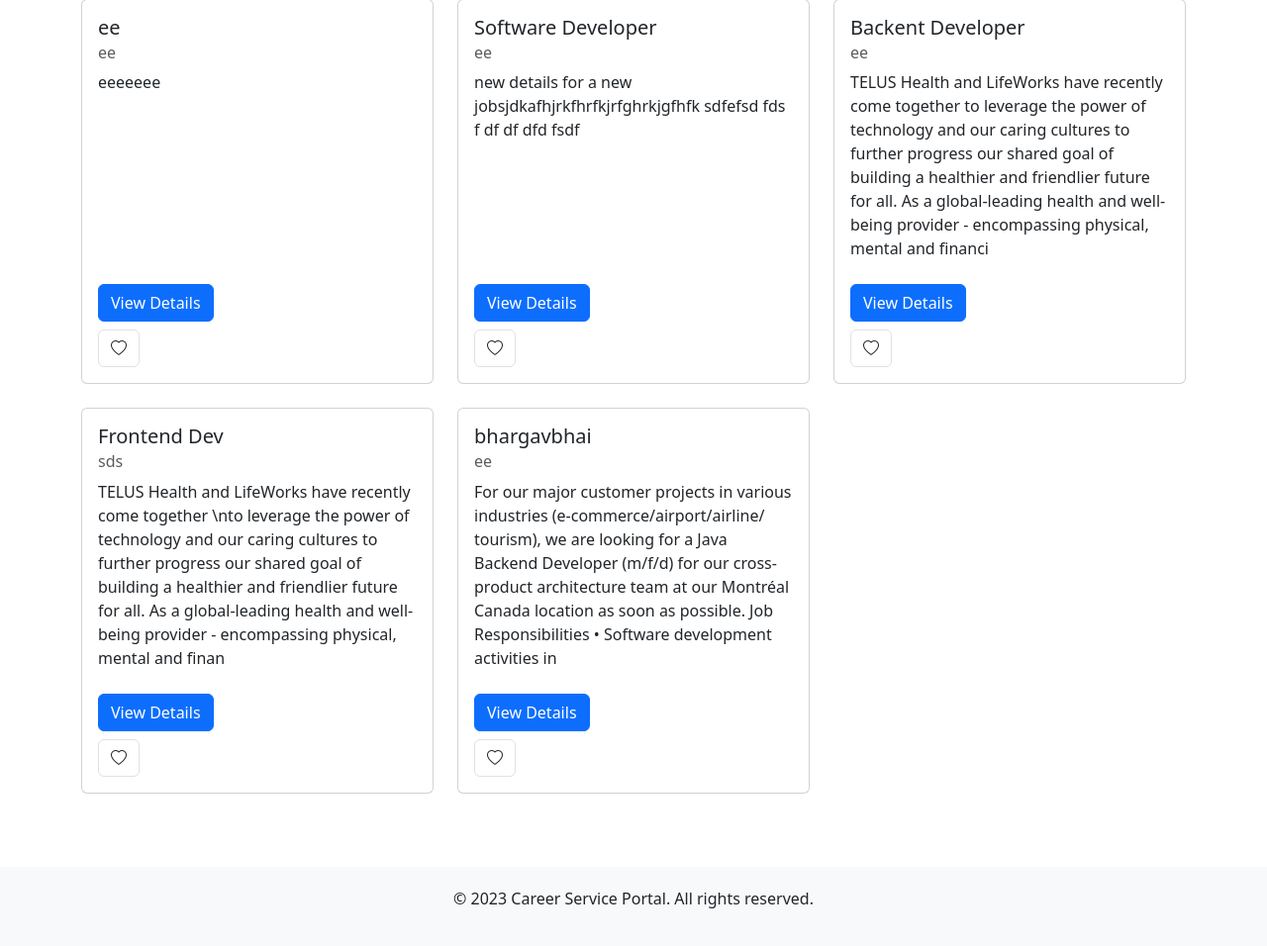
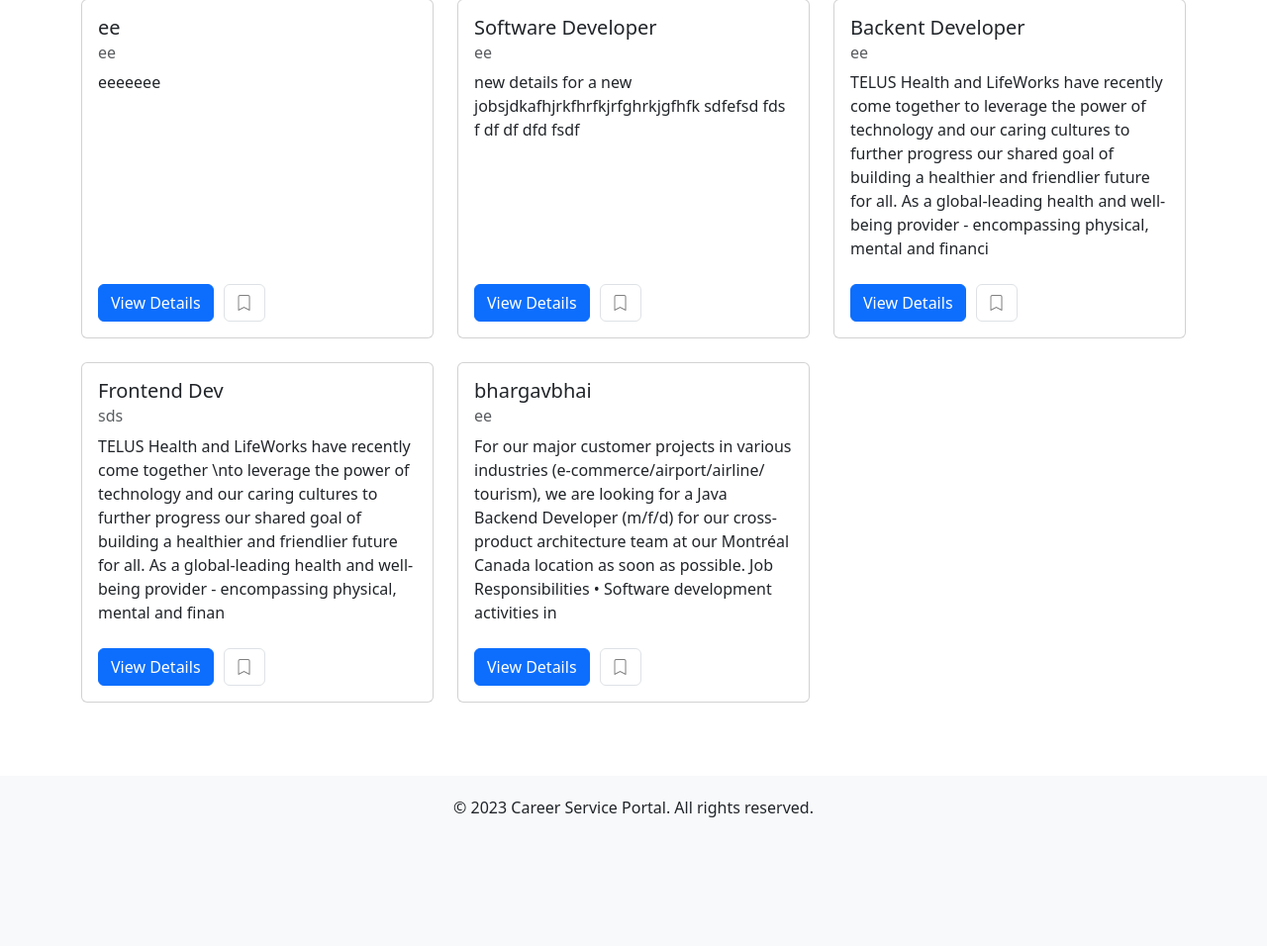
Before and after one commit to harshchauhdary/Job-Portal_SOEN6011_Summer2023, a Django app: template job_portal/templates/candidates/viewJobsTemplate.html in a window 1280 px wide. Shown: the part 177-1133 px from the top of the page at 99% size. After the commit the page ends 1003 px from the top, so only its background shows below. Run offline with Django 4.2, Linux system fonts and the light colour scheme; the template is opened without the code that fills it: values that come from a table or form of the project are taken from there, others are empty; data comes from the database, SQL or seed files in the repository; both versions use the stored data as it was after the commit.

Commit message:
added save animations, security enhancements

```diff
--- a/job_portal/templates/candidates/viewJobTemplate.html
+++ b/job_portal/templates/candidates/viewJobTemplate.html
@@ -23,7 +23,11 @@
 <div class="container mt-4">
   <div class="row justify-content-center">
     <div class="col-md-8 text-center">
-      <a href="apply/{{job.id}}" class="btn btn-primary">Apply</a>
+      {% if has_applied %}
+        <button class="btn btn-primary" disabled>Already Applied!</button>
+      {% else %}
+        <a href="apply/{{job.id}}" class="btn btn-primary">Apply</a>
+      {% endif %}
     </div>
   </div>
 </div>
--- a/job_portal/templates/candidates/viewJobsTemplate.html
+++ b/job_portal/templates/candidates/viewJobsTemplate.html
@@ -24,10 +24,13 @@
               <h5 class="card-title">{{ job.position }}</h5>
               <h6 class="card-subtitle mb-2 text-muted">{{job.employer.companyName}}</h6>
               <p class="card-text flex-grow-1">{{ job.description|slice:300 }}</p> <!-- Allow this item to grow -->
-              <a href="job/{{job.id}}" class="btn btn-primary mt-2 align-self-start">View Details</a> <!-- Add auto margins -->
-              <a href="addSaved/{{job.id}}" class="btn mt-2 align-self-start save-job border">
-                <span class="bi-heart"></span>
-              </a>
+              <div class="d-flex">
+                <a href="job/{{job.id}}" class="btn btn-primary mt-2">View Details</a>
+                <a href="addSaved/{{job.id}}" class="btn mt-2 save-job border save" style="margin-left: 10px;">
+                    <span class="bi bi-bookmark-fill"></span>
+                    <span class="bi bi-bookmark"></span>
+                </a>
+            </div>
             </div>
           </div>
         </div>
@@ -76,10 +79,13 @@
               <h5 class="card-title">{{ job.position }}</h5>
               <h6 class="card-subtitle mb-2 text-muted">{{job.employer.companyName}}</h6>
               <p class="card-text flex-grow-1">{{ job.description|slice:300 }}</p> <!-- Allow this item to grow -->
-              <a href="job/{{job.id}}" class="btn btn-primary mt-2 align-self-start">View Details</a> <!-- Add auto margins -->
-              <a href="removeSaved/{{job.id}}" class="btn mt-2 align-self-start save-job border">
-                <span class=" bi-heart"></span>
-              </a>
+              <div class="d-flex">
+                <a href="job/{{job.id}}" class="btn btn-primary mt-2">View Details</a>
+                <a href="removeSaved/{{job.id}}" class="btn mt-2 save-job border saved" style="margin-left: 10px;">
+                    <span class="bi bi-bookmark-fill"></span>
+                    <span class="bi bi-bookmark"></span>
+                </a>
+            </div>
             </div>
           </div>
         </div>
@@ -88,4 +94,55 @@
     </div>
   </div>
 </div>
+
+<style>
+.save, .saved {
+    transition: transform 0.3s ease; /* transition effect */
+}
+
+.save:hover, .saved:hover {
+    transform: scale(1.2); /* enlarge the icon when hovered */
+}
+
+.save .bi-bookmark-fill, .saved .bi-bookmark {
+    display: none;  /* hide filled heart in save button and outlined heart in saved button */
+}
+
+.save .bi-bookmark {
+    color: grey;
+}
+.saved .bi-bookmark-fill {
+    color: black;
+}
+
+.save:hover .bi-bookmark, .saved:hover .bi-bookmark-fill {
+    display: none; /* hide outlined heart on hover in save button and filled heart on hover in saved button */
+}
+
+.save:hover .bi-bookmark-fill, .saved:hover .bi-bookmark {
+    display: inline; /* show filled heart on hover in save button and outlined heart on hover in saved button */
+}
+
+.save:hover .bi-bookmark-fill{
+    color: black;
+}
+.saved:hover .bi-bookmark {
+    color: grey;
+}
+
+</style>
+
+<script>
+  document.addEventListener("DOMContentLoaded", function() {
+      const url = window.location.toString();
+      if (url.match('#')) {
+          const tabID = url.split('#')[1];
+          const tab = document.getElementById(tabID + "-tab");
+          if (tab) {
+              tab.click();
+          }
+      }
+  });
+</script>
+
 {% endblock %}
--- a/job_portal/templates/shared/base.html
+++ b/job_portal/templates/shared/base.html
@@ -66,9 +66,6 @@
               <li class="nav-item">
                 <a class="nav-link" href="/candidates/profile">Profile</a>
               </li>
-              <li class="nav-item">
-                <a class="nav-link" href="/candidates/notifications">Notifications</a>
-              </li>
             {% elif request.session.a_id %}
               <!-- Show admin-specific links when a_id is true -->
               <li class="nav-item">
@@ -91,6 +88,11 @@
         <!-- Show user name and login/signup buttons if user is not authenticated -->
         {% if request.session.is_authenticated %}
           <ul class="navbar-nav ms-auto">
+            <li class="nav-item">
+              <a class="nav-link" href="/candidates/notifications">
+                <i class="bi bi-bell"></i>
+              </a>
+            </li>
             <li class="nav-item">
               <a class="nav-link" href="/logout">Logout</a>
             </li>
```
Also changed, not shown: job_portal/candidate/views.py (+7 -2 lines), job_portal/user/views.py (+7 -1 lines), job_portal/db.sqlite3.
